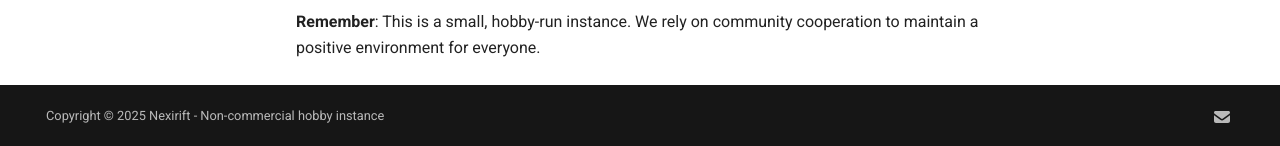
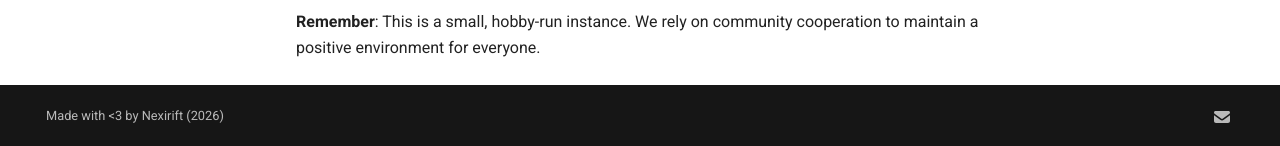
Before and after one commit to Nexirift/support, an MkDocs documentation site: the page built from docs/index.md, in a window 1280 px wide and 900 px high, scrolled down 759 px. Shown: the part 751-897 px from the top of the window. Built offline with MkDocs 1.6.1 and Material for MkDocs 9.7.7, drawn with Linux system fonts in a browser that asks for light colours.

Commit message:
Update mkdocs.yml

```diff
--- a/mkdocs.yml
+++ b/mkdocs.yml
@@ -73,4 +73,4 @@ extra:
       name: Contact Support
   generator: false
 
-copyright: Copyright &copy; 2025 Nexirift - Non-commercial hobby instance
+copyright: Made with <3 by Nexirift (2026)
```
